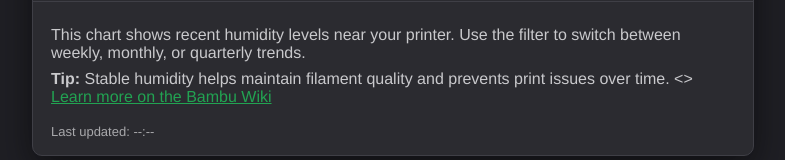
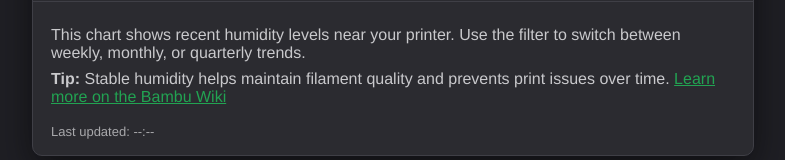
Before and after one commit to theicedmango/system_design_p2, a website: page index.html in a window 1280 px wide. Both pictures are taken after a click on the button "View More". Shown: the part 529-689 px from the top of the page, without its empty margins (247-1032 px from the left). Drawn offline with nearby package versions, Linux system fonts and the light colour scheme; no server answers.

Commit message:
Fix HTML formatting in humidity tip section

```diff
--- a/index.html
+++ b/index.html
@@ -90,7 +90,7 @@
           This chart shows recent humidity levels near your printer. Use the filter to switch between weekly, monthly, or quarterly trends.
         </p>
         <p class="info-tip">
-          <strong>Tip:</strong> Stable humidity helps maintain filament quality and prevents print issues over time. <>
+          <strong>Tip:</strong> Stable humidity helps maintain filament quality and prevents print issues over time.
           <a class="wiki-link" href="https://wiki.bambulab.com/en/filament-acc/filament/dry-filament" target="_blank" rel="noopener">Learn more on the Bambu&nbsp;Wiki</a>
         </p>
       </div>
```
